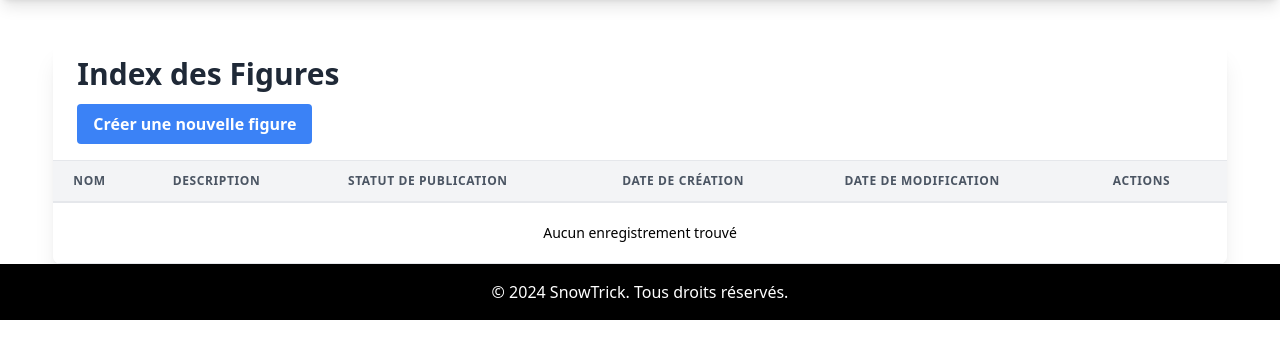
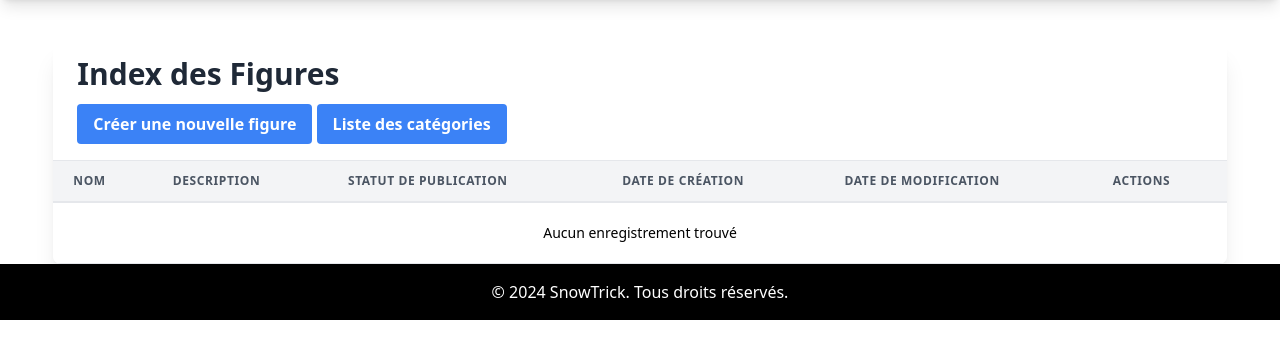
Before and after one commit to AlxFrst/SnowTricks, a Symfony app: template templates/trick/index.html.twig in a window 1280 px wide. Shown: the part 42-401 px from the top of the page. Run offline with Twig, Linux system fonts and the light colour scheme; the template is opened without the code that fills it, so the values that code supplies are empty; some libraries are stand-ins or nearby versions.

Commit message:
Update page titles and add link to category index

```diff
--- a/templates/category/index.html.twig
+++ b/templates/category/index.html.twig
@@ -1,6 +1,6 @@
 {% extends 'base.html.twig' %}
 
-{% block title %}Catégories{% endblock %}
+{% block title %}SnowTricks - Catégories{% endblock %}
 
 {% block body %}
     <div class="flex justify-center mt-10">
--- a/templates/components/navbar.html.twig
+++ b/templates/components/navbar.html.twig
@@ -4,8 +4,7 @@
 			<i class="bi bi-snow2"></i>
 			<span class="ml-2">SnowTricks</span>
 		</a>
-        <button class="text-gray-500 focus:outline-none lg:hidden" type="button" data-bs-toggle="collapse" data-bs-target="#navbarSupportedContent"
-                aria-controls="navbarSupportedContent" aria-expanded="false" aria-label="Basculer la navigation">
+		<button class="text-gray-500 focus:outline-none lg:hidden" type="button" data-bs-toggle="collapse" data-bs-target="#navbarSupportedContent" aria-controls="navbarSupportedContent" aria-expanded="false" aria-label="Basculer la navigation">
 			<i class="bi bi-list"></i>
 		</button>
 		<div class="hidden lg:flex flex-grow items-center" id="navbarSupportedContent">
@@ -14,15 +13,28 @@
 					<li class="nav-item relative group">
 						<a class="nav-link block py-2 px-4 lg:mx-2 text-base font-medium text-gray-700 hover:text-blue-600 cursor-pointer">Figures</a>
 						<ul class="dropdown-menu absolute hidden group-hover:block bg-white shadow-md z-10">
-                            <li><a class="block py-2 px-4 text-sm text-gray-700 hover:bg-blue-50" href="{{ path('app_trick_index') }}">Tableau de bord</a></li>
-                            <li><a class="block py-2 px-4 text-sm text-gray-700 hover:bg-blue-50" href="{{ path('app_trick_new') }}">Nouvelle Figure</a></li>
+							<li>
+								<a class="block py-2 px-4 text-sm text-gray-700 hover:bg-blue-50" href="{{ path('app_trick_index') }}">Tableau de bord</a>
+							</li>
+							<li>
+								<a class="block py-2 px-4 text-sm text-gray-700 hover:bg-blue-50" href="{{ path('app_trick_new') }}">Nouvelle Figure</a>
+							</li>
+							<li>
+								<a class="block py-2 px-4 text-sm text-gray-700 hover:bg-blue-50" href="{{ path('app_category_add') }}">Nouvelle catégorie</a>
+
+							</li>
+
 						</ul>
 					</li>
 					<li class="nav-item relative group">
 						<a class="nav-link block py-2 px-4 lg:mx-2 text-base font-medium text-gray-700 hover:text-blue-600 cursor-pointer">Profil</a>
 						<ul class="dropdown-menu absolute hidden group-hover:block bg-white shadow-md z-10">
-                            <li><a class="block py-2 px-4 text-sm text-gray-700 hover:bg-blue-50" href="{{ path('app_profile') }}">Mon Profil</a></li>
-                            <li><a class="block py-2 px-4 text-sm text-gray-700 hover:bg-blue-50" href="{{ path('app_forgot_password_request') }}">Réinitialiser mon mot de passe</a></li>
+							<li>
+								<a class="block py-2 px-4 text-sm text-gray-700 hover:bg-blue-50" href="{{ path('app_profile') }}">Mon Profil</a>
+							</li>
+							<li>
+								<a class="block py-2 px-4 text-sm text-gray-700 hover:bg-blue-50" href="{{ path('app_forgot_password_request') }}">Réinitialiser mon mot de passe</a>
+							</li>
 						</ul>
 					</li>
 				{% else %}
--- a/templates/trick/index.html.twig
+++ b/templates/trick/index.html.twig
@@ -8,6 +8,7 @@
         <div class="px-6 py-4 border-b border-gray-200">
             <h1 class="text-3xl font-semibold text-gray-800">Index des Figures</h1>
             <a class="inline-block bg-blue-500 hover:bg-blue-700 text-white font-bold py-2 px-4 rounded mt-3" href="{{ path('app_trick_new') }}">Créer une nouvelle figure</a>
+<a class="inline-block bg-blue-500 hover:bg-blue-700 text-white font-bold py-2 px-4 rounded mt-3" href="{{ path('app_category_index') }}">Liste des catégories</a>
         </div>
         <div class="overflow-x-auto">
             <table class="min-w-full leading-normal">
```
Also changed, not shown: src/Form/CategoryType.php (+6 -7 lines), templates/category/add.html.twig (+7 -6 lines). Lines whose indentation alone changed are shown as unchanged.
